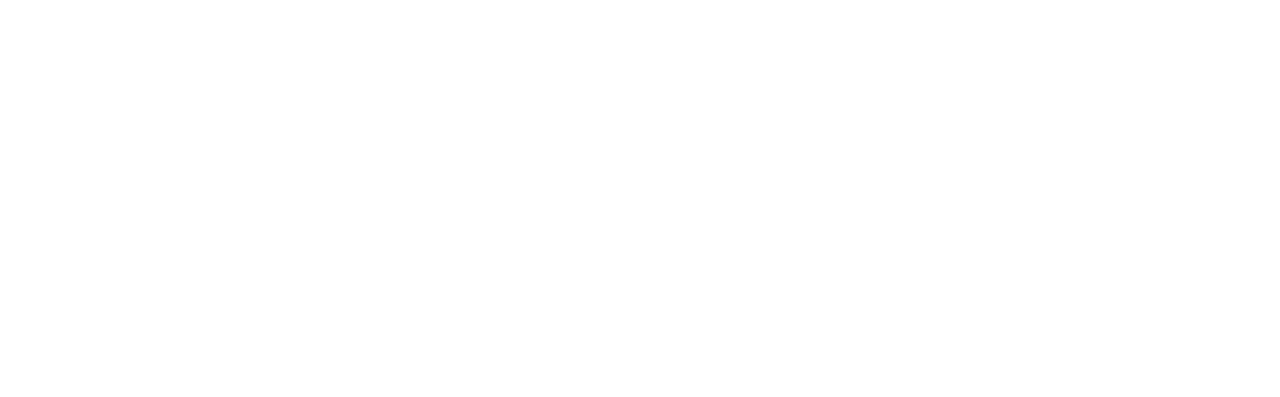
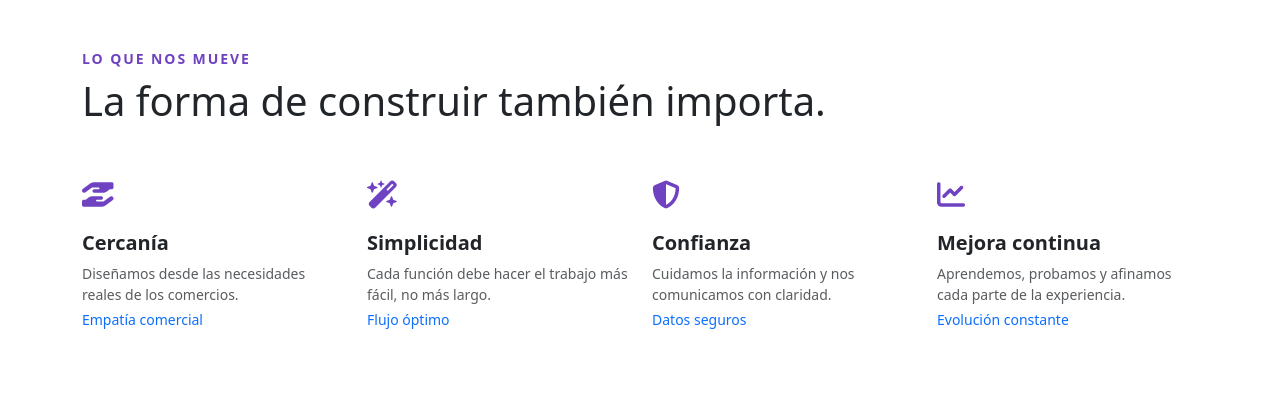
Before and after one commit to Javawokis/AutoFlow, a plain HTML site: page frontend/index.html in a window 1280 px wide. Drawn offline with nearby package versions, Linux system fonts and the light colour scheme.

Commit message:
Añadir sección lo que nos mueve

```diff
--- a/frontend/index.html
+++ b/frontend/index.html
@@ -6,8 +6,64 @@
     <title>AutoFlow</title>
     <link href="https://cdn.jsdelivr.net/npm/bootstrap@5.3.8/dist/css/bootstrap.min.css" rel="stylesheet" integrity="sha384-sRIl4kxILFvY47J16cr9ZwB07vP4J8+LH7qKQnuqkuIAvNWLzeN8tE5YBujZqJLB" crossorigin="anonymous">
 
+    <link rel="stylesheet" href="styles.css">
 </head>
 <body>
+
+    <!--Inicia sección de Kevin-->
+    <section class="container py-5">
+        <!-- Encabezado superior estilizado con utilidades de Bootstrap -->
+        <div class="mb-5">
+            <p class="text-uppercase small fw-semibold text-purple-brand mb-2">Lo que nos mueve</p>
+            <h3 class="display-6 fw-normal text-dark">La forma de construir también importa.</h3>
+        </div>
+
+        <!-- Fila contenedora con espaciado (gutter) -->
+        <div class="row g-4">
+
+            <!-- Columna 1: Diseño UX/UI -->
+            <div class="col-12 col-md-6 col-lg-3">
+                <div class="feature-icon mb-3 fs-3">
+                    <i class="fa-solid fa-hand-holding-hand"></i> <!-- Icono de FontAwesome -->
+                </div>
+                <h4 class="h5 fw-bold text-dark mb-2">Cercanía</h4>
+                <p class="text-muted small mb-1">Diseñamos desde las necesidades reales de los comercios.</p>
+                <p class="text-primary small fw-medium">Empatía comercial</p>
+            </div>
+
+            <!-- Columna 2: Simplicidad -->
+            <div class="col-12 col-md-6 col-lg-3">
+                <div class="feature-icon mb-3 fs-3">
+                    <i class="fa-solid fa-wand-magic-sparkles"></i> <!-- Icono de FontAwesome -->
+                </div>
+                <h4 class="h5 fw-bold text-dark mb-2">Simplicidad</h4>
+                <p class="text-muted small mb-1">Cada función debe hacer el trabajo más fácil, no más largo.</p>
+                <p class="text-primary small fw-medium">Flujo óptimo</p>
+            </div>
+
+            <!-- Columna 3: Confianza -->
+            <div class="col-12 col-md-6 col-lg-3">
+                <div class="feature-icon mb-3 fs-3">
+                    <i class="fa-solid fa-shield-halved"></i> <!-- Icono de FontAwesome -->
+                </div>
+                <h4 class="h5 fw-bold text-dark mb-2">Confianza</h4>
+                <p class="text-muted small mb-1">Cuidamos la información y nos comunicamos con claridad.</p>
+                <p class="text-primary small fw-medium">Datos seguros</p>
+            </div>
+
+            <!-- Columna 4: Mejora Continua -->
+            <div class="col-12 col-md-6 col-lg-3">
+                <div class="feature-icon mb-3 fs-3">
+                    <i class="fa-solid fa-chart-line"></i> <!-- Icono de FontAwesome -->
+                </div>
+                <h4 class="h5 fw-bold text-dark mb-2">Mejora continua</h4>
+                <p class="text-muted small mb-1">Aprendemos, probamos y afinamos cada parte de la experiencia.</p>
+                <p class="text-primary small fw-medium">Evolución constante</p>
+            </div>
+
+        </div>
+    </section>
+    <!--Termina sección de Kevin-->
 
     <script src="https://cdn.jsdelivr.net/npm/bootstrap@5.3.8/dist/js/bootstrap.bundle.min.js" integrity="sha384-FKyoEForCGlyvwx9Hj09JcYn3nv7wiPVlz7YYwJrWVcXK/BmnVDxM+D2scQbITxI" crossorigin="anonymous"></script>
     <script src="https://kit.fontawesome.com/7eb6f35784.js" crossorigin="anonymous"></script>
--- a/frontend/styles.css
+++ b/frontend/styles.css
@@ -0,0 +1,16 @@
+/*Inicio de sección de Kevin */
+
+/* color morado en la frase superior */
+.text-purple-brand {
+    color: #6f42c1;
+    letter-spacing: 0.12rem; /* Mantiene el espaciado */
+}
+
+/* 2. Color morado en los iconos (Compatible con FontAwesome JS) */
+.feature-icon svg,
+.feature-icon i {
+    color: #6f42c1;
+    fill: #6f42c1; /* Asegura el color si el navegador lo interpreta como vector SVG */
+}
+
+/*Final de sección de Kevin */
```
